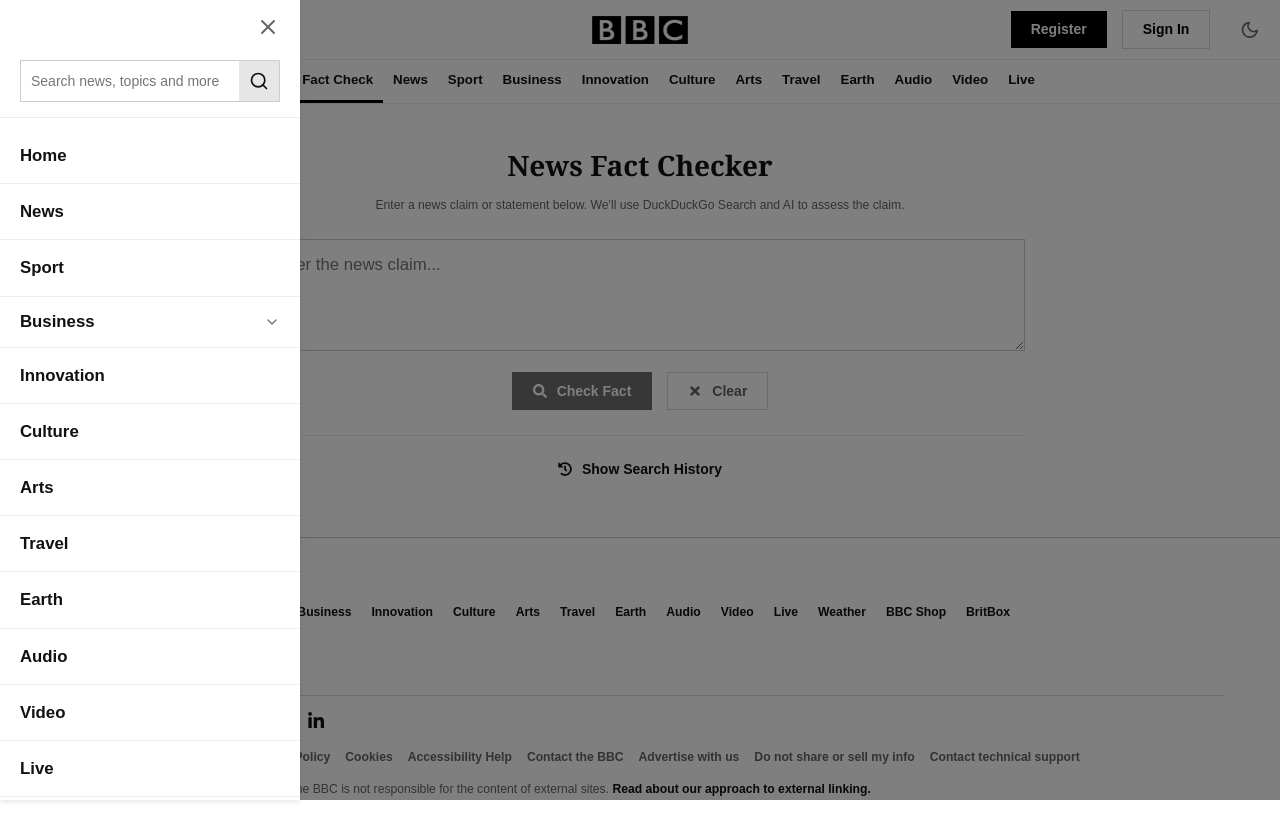
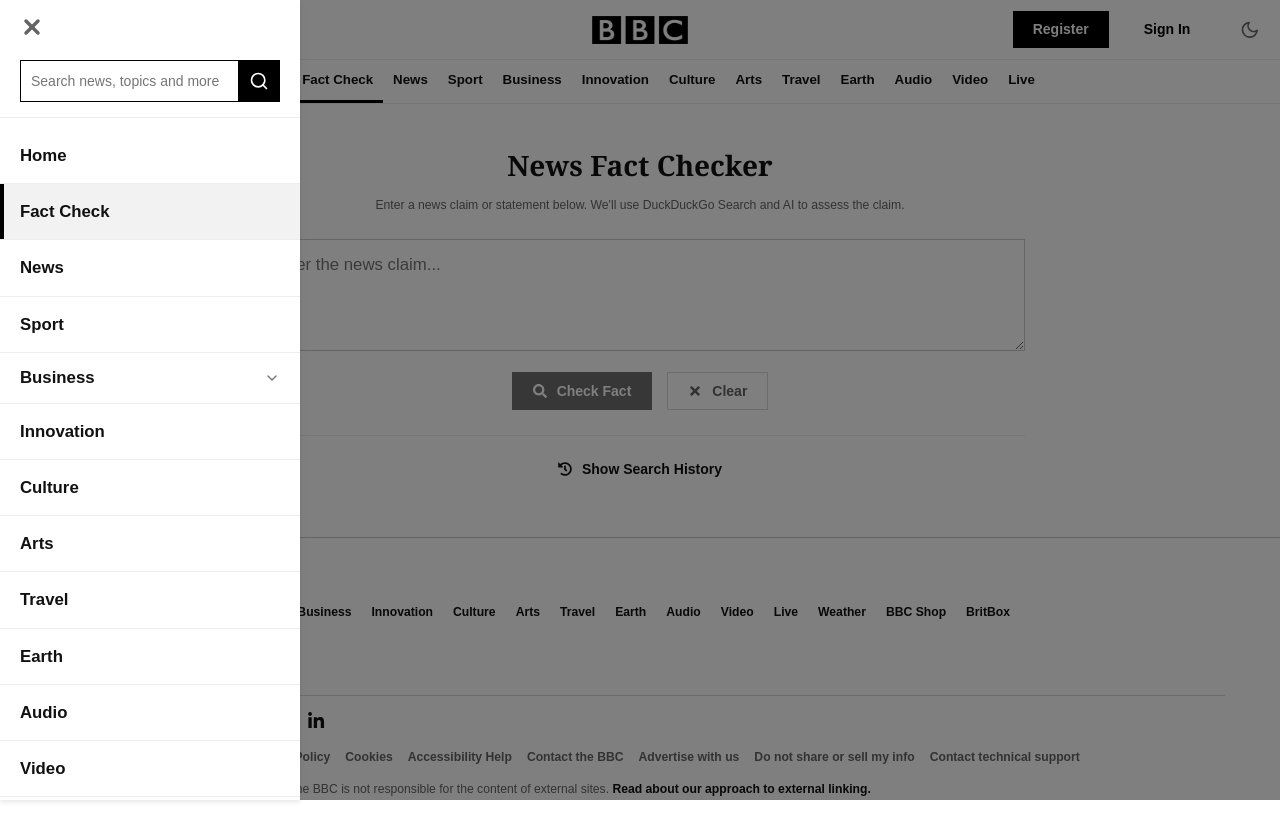
Before and after one commit to BuntyM/bbc-clone, a React (Vite) app: page /fact-check in a window 1280 px wide. Both pictures are taken after a click on the button 50 px from the left and 29 px from the top of the page. Built offline with nearby package versions, Linux system fonts and the light colour scheme.

Commit message:
Adding generic page for not implmented functionalit and improving sidebase styling

```diff
--- a/src/App.jsx
+++ b/src/App.jsx
@@ -7,6 +7,7 @@
 import HomePage from './pages/HomePage/HomePage';
 import ArticlePage from './pages/ArticlePage/ArticlePage';
 import FactCheckerPage from './pages/FactCheckerPage/FactCheckerPage';
+import GenericPage from './pages/GenericPage/GenericPage'; // Import GenericPage
 import ThemeToggle from './components/Theme/ThemeToggle';
 import { useSpeechSynthesis } from './hooks/useSpeechSynthesis'; // Import TTS Hook
 
@@ -62,6 +63,7 @@
           <Route path="/" element={<HomePage {...ttsProps} />} />
           <Route path="/article/:articleId" element={<ArticlePage />} />
           <Route path="/fact-check" element={<FactCheckerPage />} />
+          <Route path="/page/:pageTitle" element={<GenericPage />} /> {/* Add route for GenericPage */}
           {/* <<< Ensure ttsProps are passed to fallback HomePage >>> */}
           <Route path="*" element={ <HomePage {...ttsProps} /> } />
         </Routes>
--- a/src/components/Footer/Footer.jsx
+++ b/src/components/Footer/Footer.jsx
@@ -39,17 +39,52 @@
                 <img src={logoSrc} alt="BBC Logo" className={styles.footerLogo}/>
             </Link>
         </div>
-        <nav aria-label="BBC Sections" className={styles.primaryNavContainer}> <ul className={styles.primaryNav}> {footerNav.map(item => ( <li key={item}><Link to={`/${item.toLowerCase().replace(/\s+/g, '-')}`}>{item}</Link></li> ))} </ul> </nav>
+        <nav aria-label="BBC Sections" className={styles.primaryNavContainer}>
+            <ul className={styles.primaryNav}>
+                {footerNav.map(item => {
+                    const isSpecial = item === 'Home' || item === 'Fact Check';
+                    const path = isSpecial
+                        ? `/${item.toLowerCase().replace(/\s+/g, '-')}`
+                        : `/page/${encodeURIComponent(item)}`;
+                    return (
+                        <li key={item}><Link to={path}>{item}</Link></li>
+                    );
+                })}
+            </ul>
+        </nav>
         <div className={styles.languageSectionWrapper}>
             <button onClick={toggleLangDropdown} aria-haspopup="true" aria-expanded={isLangDropdownOpen} className={`${styles.languageButton} ${isLangDropdownOpen ? styles.languageButtonOpen : ''}`}>
                 <span className={styles.languageButtonText}>BBC in other languages</span>
                 {isLangDropdownOpen ? <FaCaretUp className={styles.langIcon} /> : <FaCaretDown className={styles.langIcon} />}
             </button>
-            {isLangDropdownOpen && ( <div className={styles.languageDropdownContent}> <h2 className={styles.languageTitle}>The BBC is in multiple languages</h2> <p className={styles.languageSubtitle}>Read the BBC In your own language</p> <div className={styles.languageGrid}> {languageColumns.map((column, colIndex) => ( <ul key={colIndex} className={styles.languageColumn}> {column.map(lang => ( <li key={lang.name}><a href={lang.href}>{lang.name}</a></li> ))} </ul> ))} </div> </div> )}
+            {isLangDropdownOpen && (
+                <div className={styles.languageDropdownContent}>
+                    <h2 className={styles.languageTitle}>The BBC is in multiple languages</h2>
+                    <p className={styles.languageSubtitle}>Read the BBC In your own language</p>
+                    <div className={styles.languageGrid}>
+                        {languageColumns.map((column, colIndex) => (
+                            <ul key={colIndex} className={styles.languageColumn}>
+                                {column.map(lang => (
+                                    <li key={lang.name}>
+                                        {/* Changed to Link */}
+                                        <Link to={`/page/${encodeURIComponent(lang.name)}`}>{lang.name}</Link>
+                                    </li>
+                                ))}
+                            </ul>
+                        ))}
+                    </div>
+                </div>
+            )}
         </div>
         <div className={styles.socialRow}> <span className={styles.followText}>Follow BBC on:</span> <ul className={styles.socialLinks}> {socialLinks.map(({ Icon, label, url }) => ( <li key={label}> <a href={url} target="_blank" rel="noopener noreferrer" aria-label={`Follow BBC on ${label}`}> <Icon /> </a> </li> ))} </ul> </div>
-        <nav aria-label="Footer Legal Links" className={styles.legalNavContainer}> <ul className={styles.legalNav}> {legalNav.map(item => ( <li key={item}><Link to="/legal">{item}</Link></li> ))} </ul> </nav>
-        <div className={styles.copyrightRow}> Copyright © {new Date().getFullYear()} BBC. All rights reserved. The BBC is not responsible for the content of external sites. <a href="#" className={styles.externalLinkInfo}>Read about our approach to external linking.</a> </div>
+        <nav aria-label="Footer Legal Links" className={styles.legalNavContainer}>
+            <ul className={styles.legalNav}>
+                {legalNav.map(item => (
+                    <li key={item}><Link to={`/page/${encodeURIComponent(item)}`}>{item}</Link></li>
+                ))}
+            </ul>
+        </nav>
+        <div className={styles.copyrightRow}> Copyright © {new Date().getFullYear()} BBC. All rights reserved. The BBC is not responsible for the content of external sites. {/* Changed to Link */} <Link to={`/page/${encodeURIComponent('External Linking Approach')}`} className={styles.externalLinkInfo}>Read about our approach to external linking.</Link> </div>
       </div>
     </footer>
   );
--- a/src/components/Header/Header.jsx
+++ b/src/components/Header/Header.jsx
@@ -1,9 +1,10 @@
 import React from 'react';
-import { Link } from 'react-router-dom';
+import { Link, useNavigate } from 'react-router-dom'; // Import useNavigate
 import styles from './Header.module.css';
 
 // Accept theme and children props
 const Header = ({ onMenuClick, theme, children }) => {
+  const navigate = useNavigate(); // Get navigate function
 
   // Determine icon paths based on the theme
   const menuIconSrc = theme === 'dark'
@@ -35,8 +36,18 @@
       </div>
 
       <div className={styles.rightControls}>
-        <button className={styles.registerButton}>Register</button>
-        <button className={styles.signInButton}>Sign In</button>
+        <button
+          className={styles.registerButton}
+          onClick={() => navigate(`/page/${encodeURIComponent('Register')}`)} // Add onClick handler
+        >
+          Register
+        </button>
+        <button
+          className={styles.signInButton}
+          onClick={() => navigate(`/page/${encodeURIComponent('Sign In')}`)} // Add onClick handler
+        >
+          Sign In
+        </button>
         {/* Render ThemeToggle passed as children */}
         {children}
       </div>
--- a/src/components/Header/Header.module.css
+++ b/src/components/Header/Header.module.css
@@ -97,10 +97,9 @@
   .signInButton {
       background-color: var(--bg-button-secondary);
       color: var(--text-button-secondary);
-      border: 1px solid var(--border-medium);
   }
   body.dark-mode .signInButton {
-      border: 1px solid var(--border-strong);
+
   }
 
   .signInButton:hover,
--- a/src/components/Sidebar/Sidebar.jsx
+++ b/src/components/Sidebar/Sidebar.jsx
@@ -1,36 +1,42 @@
 import React, { useState } from 'react';
 import styles from './Sidebar.module.css';
-import { Link, NavLink } from 'react-router-dom';
+import { Link, NavLink, useNavigate, useLocation } from 'react-router-dom'; // Import useNavigate and useLocation
 import { FiX, FiSearch, FiChevronDown, FiChevronUp } from 'react-icons/fi';
+
+// Helper function to generate generic page path
+const getGenericPath = (title) => `/page/${encodeURIComponent(title)}`;
 
 // <<< DEFINE OR IMPORT SECTIONS DATA HERE
 const sections = [
     { name: 'Home', path: '/' },
-    { name: 'News', path: '/news', subItems: [ /* Add subitems if needed */ ] },
-    { name: 'Sport', path: '/sport', subItems: [ /* Add subitems if needed */ ] },
-    {
+    { name: 'Fact Check', path: '/fact-check' }, // Added Fact Check
+    { name: 'News', path: getGenericPath('News'), subItems: [ /* Add subitems if needed */ ] },
+    { name: 'Sport', path: getGenericPath('Sport'), subItems: [ /* Add subitems if needed */ ] },
+    { // Updated Business section paths
         name: 'Business',
-        path: '/business',
+        path: getGenericPath('Business'),
         subItems: [
-            { name: 'Business', path: '/business' },
-            { name: 'Executive Lounge', path: '/business/executive-lounge' },
-            { name: 'Technology of Business', path: '/business/technology' },
-            { name: 'Future of Business', path: '/business/future' },
+            { name: 'Business', path: getGenericPath('Business') },
+            { name: 'Executive Lounge', path: getGenericPath('Executive Lounge') },
+            { name: 'Technology of Business', path: getGenericPath('Technology of Business') },
+            { name: 'Future of Business', path: getGenericPath('Future of Business') },
         ]
     },
-    { name: 'Innovation', path: '/innovation', subItems: [ /* Add subitems if needed */ ] },
-    { name: 'Culture', path: '/culture', subItems: [ /* Add subitems if needed */ ] },
-    { name: 'Arts', path: '/arts', subItems: [ /* Add subitems if needed */ ] },
-    { name: 'Travel', path: '/travel', subItems: [ /* Add subitems if needed */ ] },
-    { name: 'Earth', path: '/earth', subItems: [ /* Add subitems if needed */ ] },
-    { name: 'Audio', path: '/audio', subItems: [ /* Add subitems if needed */ ] },
-    { name: 'Video', path: '/video', subItems: [ /* Add subitems if needed */ ] },
-    { name: 'Live', path: '/live', subItems: [ /* Add subitems if needed */ ] },
-    { name: 'Weather', path: '/weather', subItems: [] }, // Example without subitems
+    { name: 'Innovation', path: getGenericPath('Innovation'), subItems: [ /* Add subitems if needed */ ] },
+    { name: 'Culture', path: getGenericPath('Culture'), subItems: [ /* Add subitems if needed */ ] },
+    { name: 'Arts', path: getGenericPath('Arts'), subItems: [ /* Add subitems if needed */ ] },
+    { name: 'Travel', path: getGenericPath('Travel'), subItems: [ /* Add subitems if needed */ ] },
+    { name: 'Earth', path: getGenericPath('Earth'), subItems: [ /* Add subitems if needed */ ] },
+    { name: 'Audio', path: getGenericPath('Audio'), subItems: [ /* Add subitems if needed */ ] },
+    { name: 'Video', path: getGenericPath('Video'), subItems: [ /* Add subitems if needed */ ] },
+    { name: 'Live', path: getGenericPath('Live'), subItems: [ /* Add subitems if needed */ ] },
+    { name: 'Weather', path: getGenericPath('Weather'), subItems: [] }, // Example without subitems
     // Add other sections as needed
 ];
 
 const Sidebar = ({ isOpen, onClose }) => {
+  const navigate = useNavigate(); // Get navigate function
+  const location = useLocation(); // Get location object
   const [openSections, setOpenSections] = useState({});
 
   const toggleSection = (sectionName) => {
@@ -53,16 +59,29 @@
 
         <div className={styles.searchContainer}>
             <input type="text" placeholder="Search news, topics and more" />
-            <button aria-label="Submit search"><FiSearch size={20} /></button>
+            <button
+              aria-label="Submit search"
+              onClick={() => {
+                navigate(getGenericPath('Search Results'));
+                onClose(); // Close sidebar after search
+              }}
+            >
+              <FiSearch size={20} />
+            </button>
         </div>
 
         {/* <<< ENSURE THIS MAP RENDERS */}
         <ul className={styles.menuList}>
-          {sections.map((section) => (
-            <li key={section.name} className={styles.menuItem}>
-              {(section.subItems && section.subItems.length > 0) ? (
-                <>
-                  <button
+          {sections.map((section) => {
+            // Check if any subitem path matches the start of the current location pathname
+            const isParentActive = section.subItems && section.subItems.length > 0 &&
+              section.subItems.some(subItem => location.pathname.startsWith(subItem.path) && subItem.path !== '/'); // Avoid matching root path
+
+            return (
+              <li key={section.name} className={`${styles.menuItem} ${isParentActive ? styles.activeParent : ''}`}>
+                {(section.subItems && section.subItems.length > 0) ? (
+                  <>
+                    <button
                     onClick={() => toggleSection(section.name)}
                     className={styles.sectionToggle}
                     aria-expanded={!!openSections[section.name]}
@@ -75,9 +94,14 @@
                       {section.subItems.map((subItem) => (
                         <li key={subItem.name}>
                           <NavLink
+                            // Path is already updated in the sections array
                             to={subItem.path}
                             onClick={onClose}
-                            className={({ isActive }) => isActive ? `${styles.subLink} ${styles.activeSubLink}` : styles.subLink}
+                            // Only apply active style if it's a real page (Home/Fact Check)
+                            className={({ isActive }) => {
+                                const isRealPage = subItem.path === '/' || subItem.path === '/fact-check';
+                                return (isRealPage && isActive) ? `${styles.subLink} ${styles.activeSubLink}` : styles.subLink;
+                            }}
                           >
                             {subItem.name}
                           </NavLink>
@@ -88,15 +112,21 @@
                 </>
               ) : (
                 <NavLink
+                  // Path is already updated in the sections array
                   to={section.path}
                   onClick={onClose}
-                  className={({ isActive }) => isActive ? `${styles.menuLink} ${styles.activeLink}` : styles.menuLink}
+                  // Only apply active style if it's a real page (Home/Fact Check)
+                  className={({ isActive }) => {
+                      const isRealPage = section.path === '/' || section.path === '/fact-check';
+                      return (isRealPage && isActive) ? `${styles.menuLink} ${styles.activeLink}` : styles.menuLink;
+                  }}
                 >
                   {section.name}
                 </NavLink>
               )}
             </li>
-          ))}
+            ); // Added semicolon here
+          })}
         </ul>
         {/* <<< END OF MAP */}
       </nav>
--- a/src/components/Sidebar/Sidebar.module.css
+++ b/src/components/Sidebar/Sidebar.module.css
@@ -14,14 +14,15 @@
 .sidebar.open { left: 0; }
 
 .closeButton {
-    position: absolute; top: var(--space-s); right: var(--space-m);
+    position: absolute; top: var(--space-s); left: var(--space-m);
     background: none; border: none; color: var(--text-secondary); cursor: pointer;
     font-size: inherit; padding: var(--space-xs); line-height: 1;
 }
 /* Target SVG within the button */
 .closeButton svg {
-    font-size: 20px; /* Specific Size */
+    font-size: 28px;
     display: block;
+    stroke-width: 3.5;
 }
 .closeButton:hover { color: var(--text-primary); }
 
@@ -31,22 +32,35 @@
     flex-shrink: 0;
 }
 .searchContainer input {
-    flex-grow: 1; border: 1px solid var(--border-interactive); padding: var(--space-s);
+    flex-grow: 1; border: 1px solid var(--border-dark); /* Use theme-aware border */ padding: var(--space-s);
     font-size: var(--fs-medium); border-right: none; background-color: var(--bg-page);
     color: var(--text-primary);
 }
- .searchContainer input:focus { outline: none; border-color: var(--text-accent); }
+ .searchContainer input:focus {
+    outline: none;
+    border-color: var(--border-dark); /* Changed focus color to theme border */
+    border-width: 2px; /* Make border bold on focus */
+    padding-left: calc(var(--space-s) - 1px); /* Adjust padding to prevent layout shift */
+    padding-right: calc(var(--space-s) - 1px);
+    padding-top: calc(var(--space-s) - 1px);
+    padding-bottom: calc(var(--space-s) - 1px);
+ }
 .searchContainer button {
-    padding: var(--space-s); border: 1px solid var(--border-interactive); border-left: none;
-    background-color: var(--bg-interactive); color: var(--text-primary);
+    padding: var(--space-s); border: 1px solid var(--border-dark); /* Use theme-aware border */ /* border-left: none; Removed */
+    background-color: var(--bg-button-primary); /* Use theme-aware primary button bg */
+    color: var(--text-button-primary); /* Use theme-aware primary button text */
     display: flex; align-items: center; cursor: pointer;
+    transition: opacity var(--transition-fast); /* Add transition for hover */
 }
 /* Target SVG directly if react-icons used */
 .searchContainer button svg {
     font-size: 18px; /* Specific Size */
      display: block;
 }
-.searchContainer button:hover { background-color: var(--bg-interactive-hover); }
+.searchContainer button:hover {
+    /* background-color: var(--bg-interactive-hover); */ /* Removed specific hover bg */
+    opacity: 0.85; /* Use opacity for hover like header buttons */
+}
 
 .menuList { list-style: none; padding: 0; margin: 0; flex-grow: 1; overflow-y: auto; }
 .menuItem { border-bottom: 1px solid var(--border-subtle); }
@@ -72,13 +86,19 @@
 .sectionToggle[aria-expanded="true"] svg { transform: rotate(180deg); }
 
 /* Active link styling */
-.menuLink.activeLink {
+.menuLink.activeLink,
+.menuItem.activeParent .sectionToggle { /* Apply to active parent toggle too */
    background-color: var(--bg-subtle);
-   border-left: 4px solid var(--text-accent);
+   border-left: 4px solid var(--border-dark); /* Use theme border color */
    padding-left: calc(var(--space-l) - 4px);
 }
+/* Ensure active parent toggle doesn't double padding */
+.menuItem.activeParent .sectionToggle {
+    padding-left: calc(var(--space-l) - 4px);
+}
 
-.submenu { list-style: none; padding: 0; margin: 0; background-color: var(--bg-subtle); }
+
+.submenu { list-style: none; padding: 0; margin: 0; background-color: var(--bg-sidebar); /* Match sidebar background */ }
 .submenu li { border-top: 1px solid var(--border-medium); }
 .subLink { display: block; padding: var(--space-s) var(--space-l) var(--space-s) var(--space-xl); font-size: var(--fs-medium); color: var(--text-secondary); text-decoration: none; transition: background-color var(--transition-fast), color var(--transition-fast); }
 .subLink:hover { background-color: var(--bg-interactive); color: var(--text-primary); }
```
Also changed, not shown: src/components/Navigation/Navigation.jsx (+19 -14 lines), src/pages/GenericPage/GenericPage.jsx (added, +26 -0 lines), src/pages/GenericPage/GenericPage.module.css (added, +16 -0 lines).
